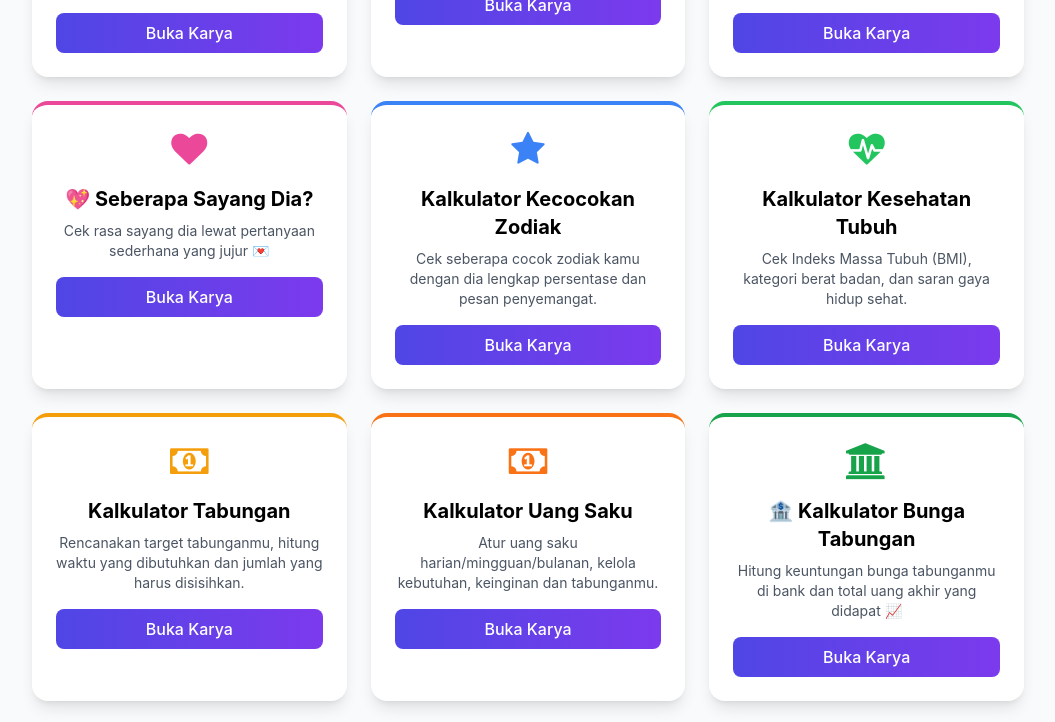
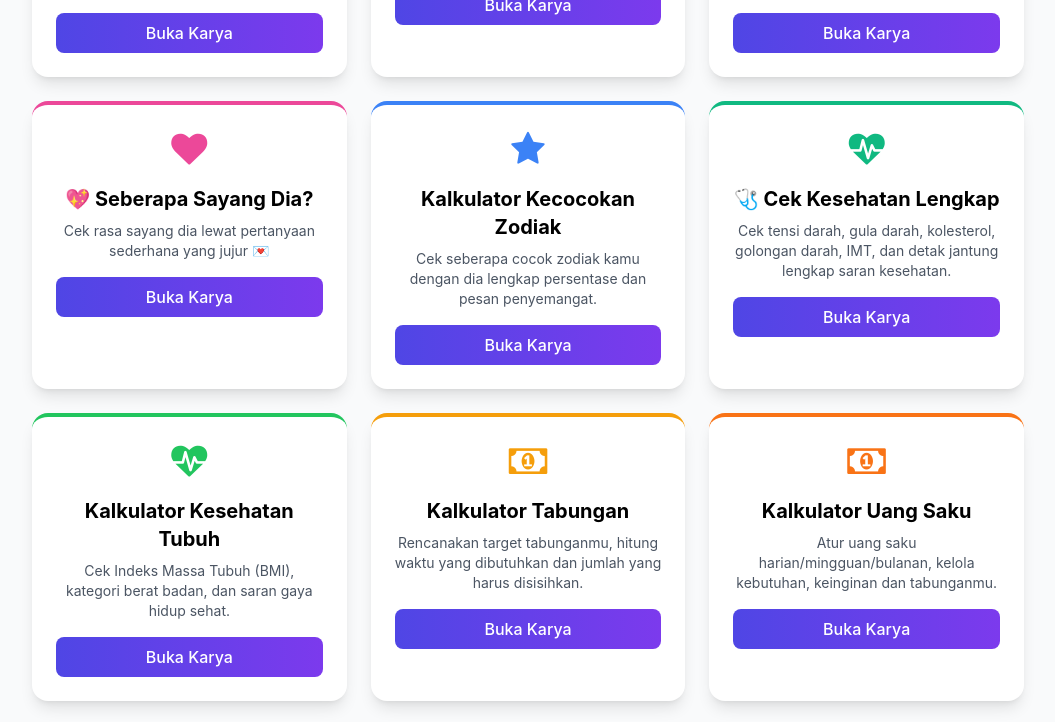
Before and after one commit to tegarwiguna18-gif/Karya-Karya-Terbaru, a plain HTML site: page index.html in a window 1280 px wide. Shown: the part 950-1672 px from the top of the page, without its empty margins (112-1167 px from the left). Drawn offline with nearby package versions, Linux system fonts and the light colour scheme.

Commit message:
Add health calculator card to index.html

```diff
--- a/index.html
+++ b/index.html
@@ -174,7 +174,15 @@
                 <a href="https://tegarwiguna18-gif.github.io/Kalkulator-Kecocokan-Zodiak-Dan-Waktu-Baik/" target="_blank" class="block text-center btn-gradient text-white py-2 rounded-lg font-medium">Buka Karya</a>
             </div>
 
-            <!-- Kartu 3: Kalkulator Kesehatan -->
+            <!-- Kartu Baru: Kalkulator Kesehatan Lengkap -->
+            <div class="bg-white rounded-2xl shadow-lg p-6 card-hover border-t-4 border-emerald-500">
+                <div class="text-4xl text-emerald-500 mb-4 text-center"><i class="fa fa-heartbeat"></i></div>
+                <h4 class="text-xl font-bold text-center mb-2">🩺 Cek Kesehatan Lengkap</h4>
+                <p class="text-gray-600 text-sm text-center mb-4">Cek tensi darah, gula darah, kolesterol, golongan darah, IMT, dan detak jantung lengkap saran kesehatan.</p>
+                <a href="https://tegarwiguna18-gif.github.io/Kalkulator-Cek-Kesehatan-Lengkap/" target="_blank" class="block text-center btn-gradient text-white py-2 rounded-lg font-medium">Buka Karya</a>
+            </div>
+
+            <!-- Kartu 3: Kalkulator Kesehatan Tubuh -->
             <div class="bg-white rounded-2xl shadow-lg p-6 card-hover border-t-4 border-green-500">
                 <div class="text-4xl text-green-500 mb-4 text-center"><i class="fa fa-heartbeat"></i></div>
                 <h4 class="text-xl font-bold text-center mb-2">Kalkulator Kesehatan Tubuh</h4>
```
